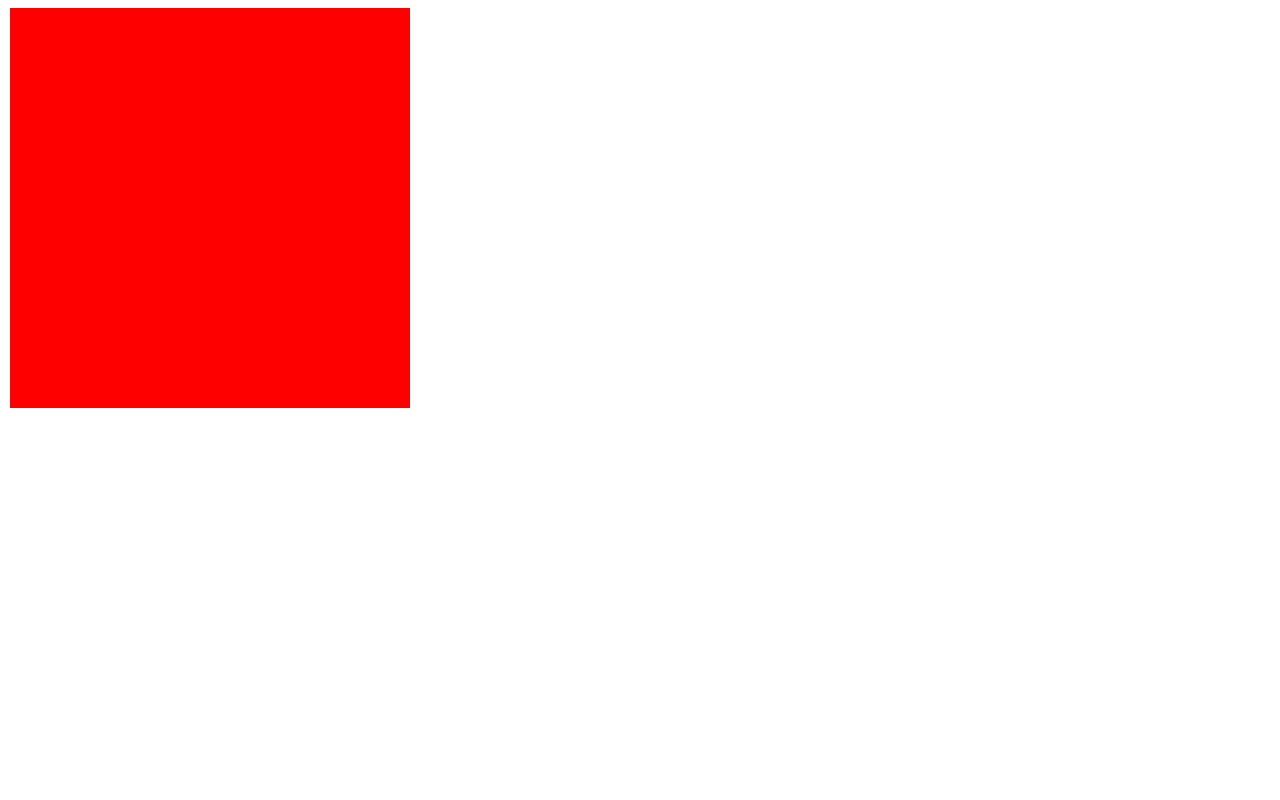
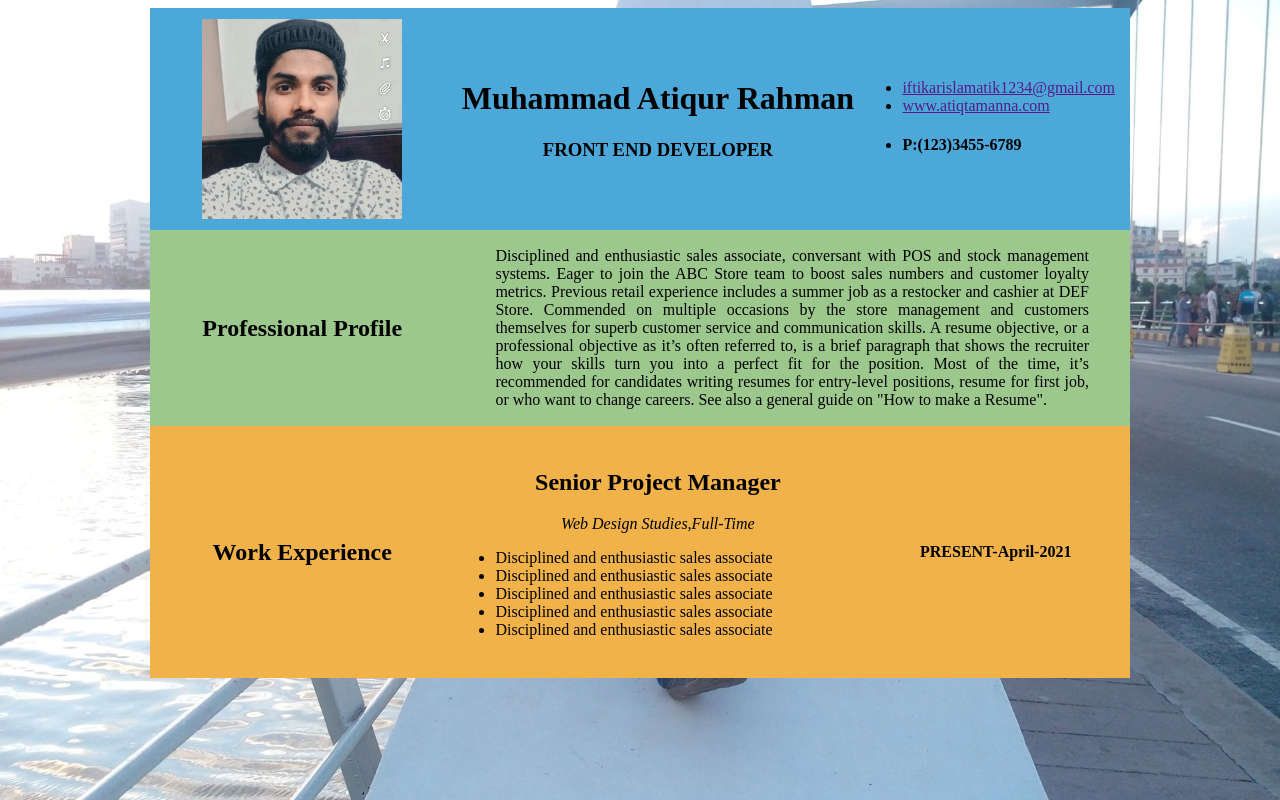
Before and after one commit to atiq-tech/my_2nd, a plain HTML site: page index.html in a window 1280 px wide. Drawn offline with Linux system fonts and the light colour scheme.

Commit message:
table create

```diff
--- a/css.css
+++ b/css.css
@@ -1,7 +1,27 @@
-.Bangladesh{
-    width:400px;
-    height:400px;
-    background:#ff0000;
-    margin-top:5px;
-    margin-left:2px;
+.design{
+    text-align: center;
+    display: block;
 }
+table{
+
+    border-collapse: collapse;
+}
+.color1{
+    background-color:#4DA8DA;
+}
+.color2{
+    background-color:#9DC88D
+;
+}
+.color3{
+    background-color:#F1B24A;
+}
+body{
+    background-image: url("images/imgf.jpg");
+    background-repeat: no-repeat;
+    background-attachment: fixed;
+    background-size: cover;
+}
+.style{
+    text-align: justify;
+}
--- a/index.html
+++ b/index.html
@@ -3,9 +3,38 @@
 <head>
     <meta charset="UTF-8">
     <link rel="stylesheet" href="css.css">
-    <title>Country</title>
+    <title>My first project</title>
 </head>
 <body>
-  <div class="Bangladesh"></div>
+     <table width="980" align="center">
+         <tr class="backgroundColor">
+             <td class="color1" align="center" width="400" height="220"><img class="design" src="images/myimg.jpg"width="200" height="200"></td>
+             <td class="color1" width="300"><h1 align="center">Muhammad Atiqur Rahman</h1><h3 align="center">FRONT END DEVELOPER</h3></td>
+             <td class="color1" width="280"><ul><li><a href="">iftikarislamatik1234@gmail.com</a></li>
+                 <li><a href="">www.atiqtamanna.com</a></li>
+                 <li><h4>P:(123)3455-6789</h4></li>
+             </ul></td>
+         </tr>
+         <tr>
+            <td class="color2" width="300"><h2 align="center">Professional Profile</h2></td>
+            <td class="color2" colspan="2" width="680"><blockquote class="style">Disciplined and enthusiastic sales associate, conversant with POS and stock management systems. Eager to join the ABC Store team to boost sales numbers and customer loyalty metrics. Previous retail experience includes a summer job as a restocker and cashier at DEF Store. Commended on multiple occasions by the store management and customers themselves for superb customer service and communication skills.
+                A resume objective, or a professional objective as it’s often referred to, is a brief paragraph that shows the recruiter how your skills turn you into a perfect fit for the position. Most of the time, it’s recommended for candidates writing resumes for entry-level positions, resume for first job, or who want to change careers. See also a general guide on "How to make a Resume".</blockquote></td>
+         </tr>
+         <tr>
+             <td class="color3" width="300" height="250"><h2 align="center">Work Experience</h2></td>
+             <td class="color3" width="630"><h2 align="center">Senior Project Manager</h2>
+                 <i class="design">Web Design Studies,Full-Time</i>
+                <ul>
+                    <li>Disciplined and enthusiastic sales associate</li>
+                    <li>Disciplined and enthusiastic sales associate</li>
+                    <li>Disciplined and enthusiastic sales associate</li>
+                    <li>Disciplined and enthusiastic sales associate</li>
+                    <li>Disciplined and enthusiastic sales associate</li>
+                </ul>
+             </td>
+             <td class="color3" width="50"><h4 align="center"><blockquote>PRESENT-April-2021</blockquote></h4></td>
+         </tr>
+
+     </table>
 </body>
 </html>
```
Also changed, not shown: images/imgf.jpg (added), images/myimg.jpg (added).
